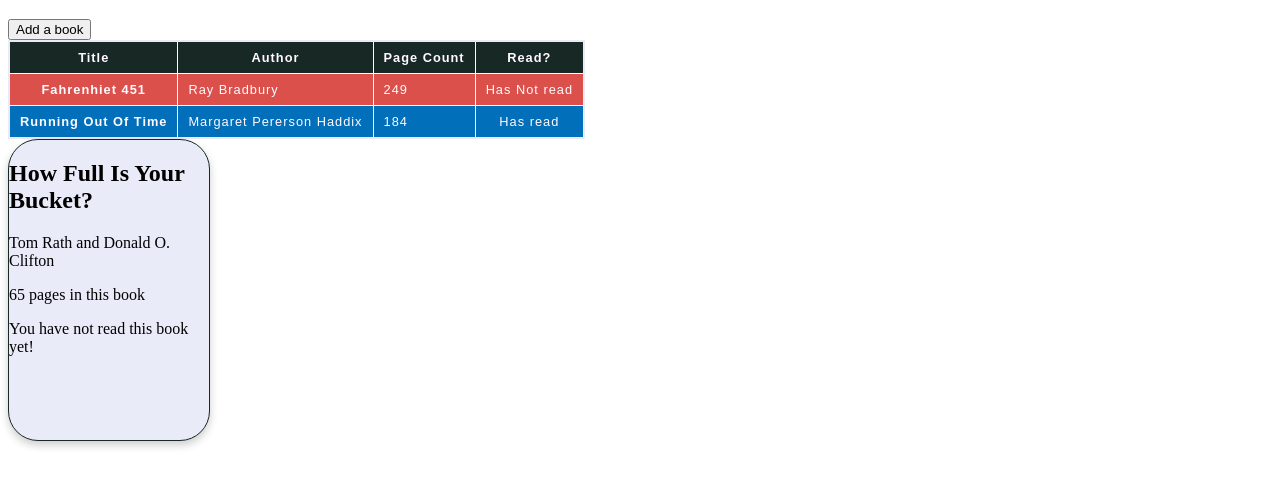
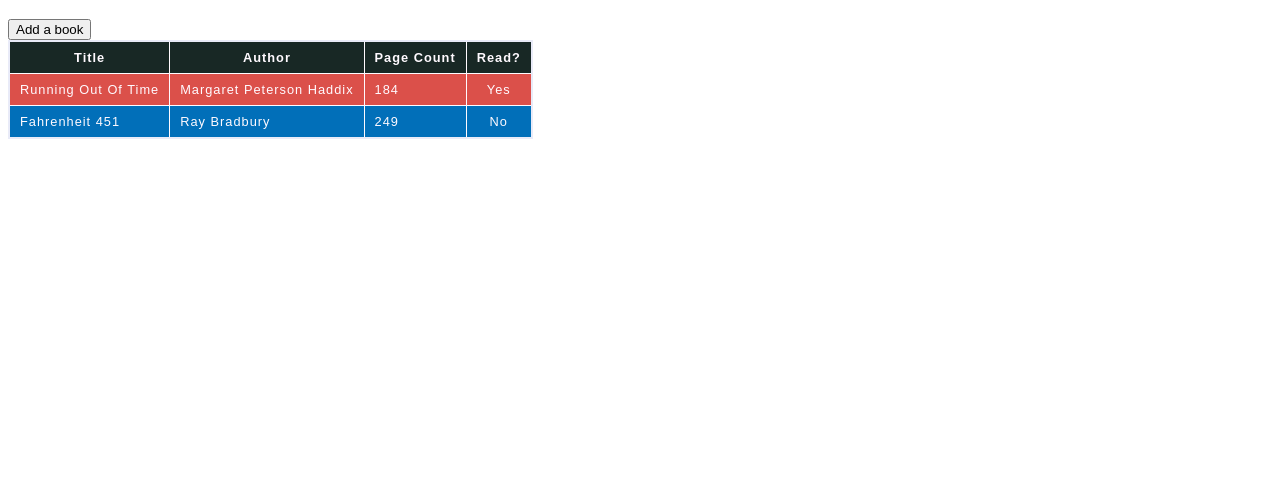
Before and after one commit to gibbonsjoey95/Library, a plain HTML site: page index.html in a window 1280 px wide. Shown: the part 63-550 px from the top of the page. Drawn offline with Linux system fonts and the light colour scheme.

Commit message:
set up array to contain book objects to create table from

```diff
--- a/index.html
+++ b/index.html
@@ -19,28 +19,9 @@
                 <th scope="col">Read?</th>
             </tr>
         </thead>
-        <tbody>
-            <tr>
-                <th scope="row">Fahrenhiet 451</th>
-                <td>Ray Bradbury</td>
-                <td>249</td>
-                <td>Has Not read</td>
-            </tr>
-            <tr>
-                <th scope="row">Running Out Of Time</th>
-                <td>Margaret Pererson Haddix</td>
-                <td>184</td>
-                <td>Has read</td>
-            </tr>
+        <tbody id="bookContainer">
         </tbody>
     </table>
-
-    <div class="card">
-        <h2>How Full Is Your Bucket?</h2>
-        <p>Tom Rath and Donald O. Clifton</p>
-        <p>65 pages in this book</p>
-        <p>You have not read this book yet!</p>
-    </div>
 
     <script src="script.js"></script>
 </body>
--- a/script.js
+++ b/script.js
@@ -1,6 +1,21 @@
 const addBtn = document.querySelector('#addBtn')
+const bookContainer = document.querySelector('#bookContainer')
 
-const myLibrary = []
+
+const myLibrary = [
+    {
+        title: "Fahrenheit 451",
+        author: "Ray Bradbury",
+        page: 249,
+        read: false
+    },
+    {
+        title: "Running Out Of Time",
+        author: "Margaret Peterson Haddix",
+        page: 184,
+        read: true
+    }
+]
 
 function Book(title, author, page, read) {
     this.title = title
@@ -8,6 +23,23 @@ function Book(title, author, page, read) {
     this.page = page
     this.read = read
 }
+
+myLibrary.forEach((book) => {
+    let row = bookContainer.insertRow(0)
+
+    let cellTitle = row.insertCell(0)
+    let cellAuthor = row.insertCell(1)
+    let cellPage = row.insertCell(2)
+    let cellRead = row.insertCell(3)
+
+    cellTitle.textContent = book.title
+    cellAuthor.textContent = book.author
+    cellPage.textContent = book.page
+
+    book.read === false ? cellRead.textContent = "No" : cellRead.textContent = "Yes"
+
+    console.log(book.read ? 'Yes' : "no")
+})
 
 Book.prototype.introduce = function() {
     console.log(`${this.title} by ${this.author}, ${this.page} pages. ${this.read}`)
```
